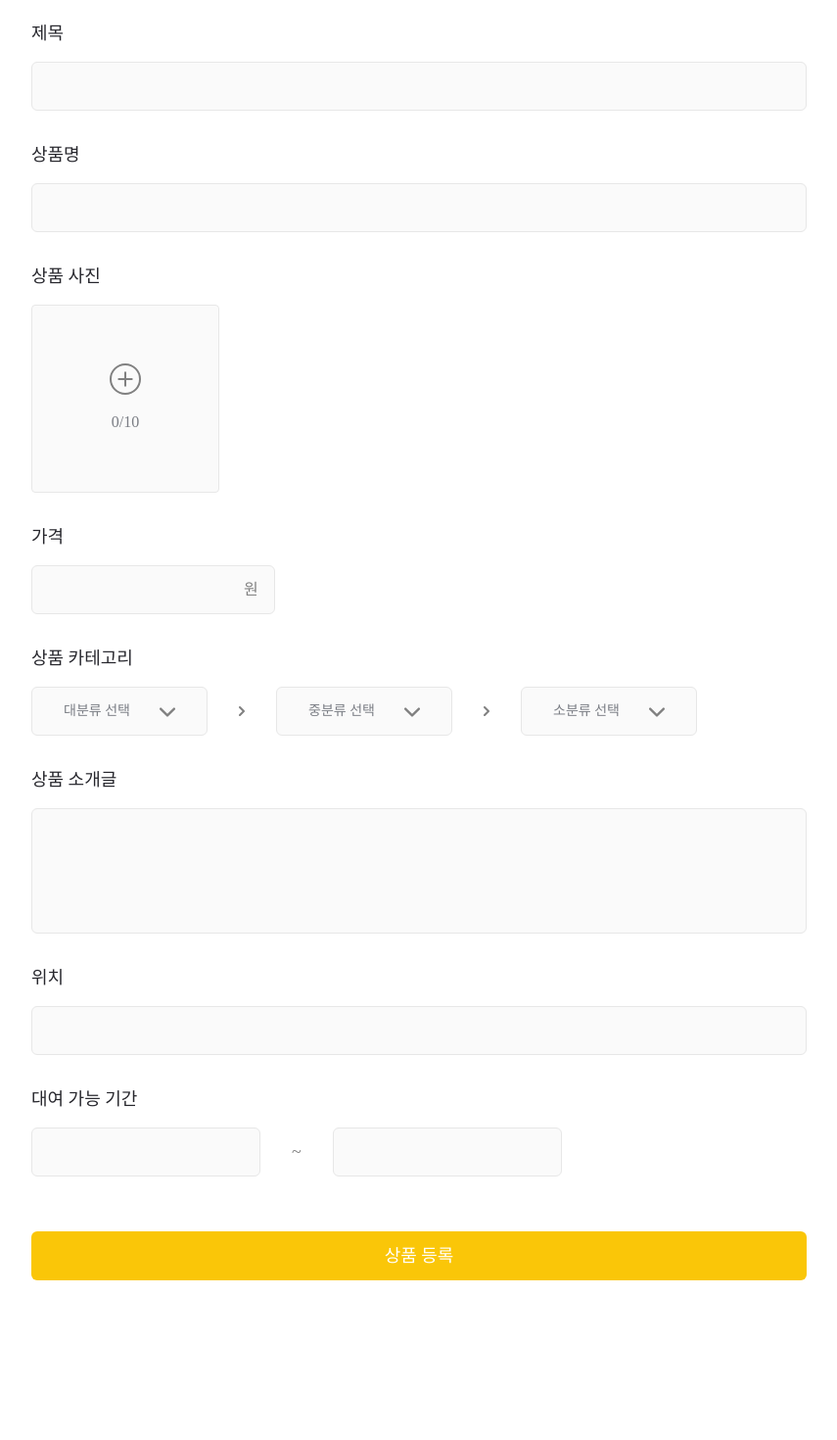
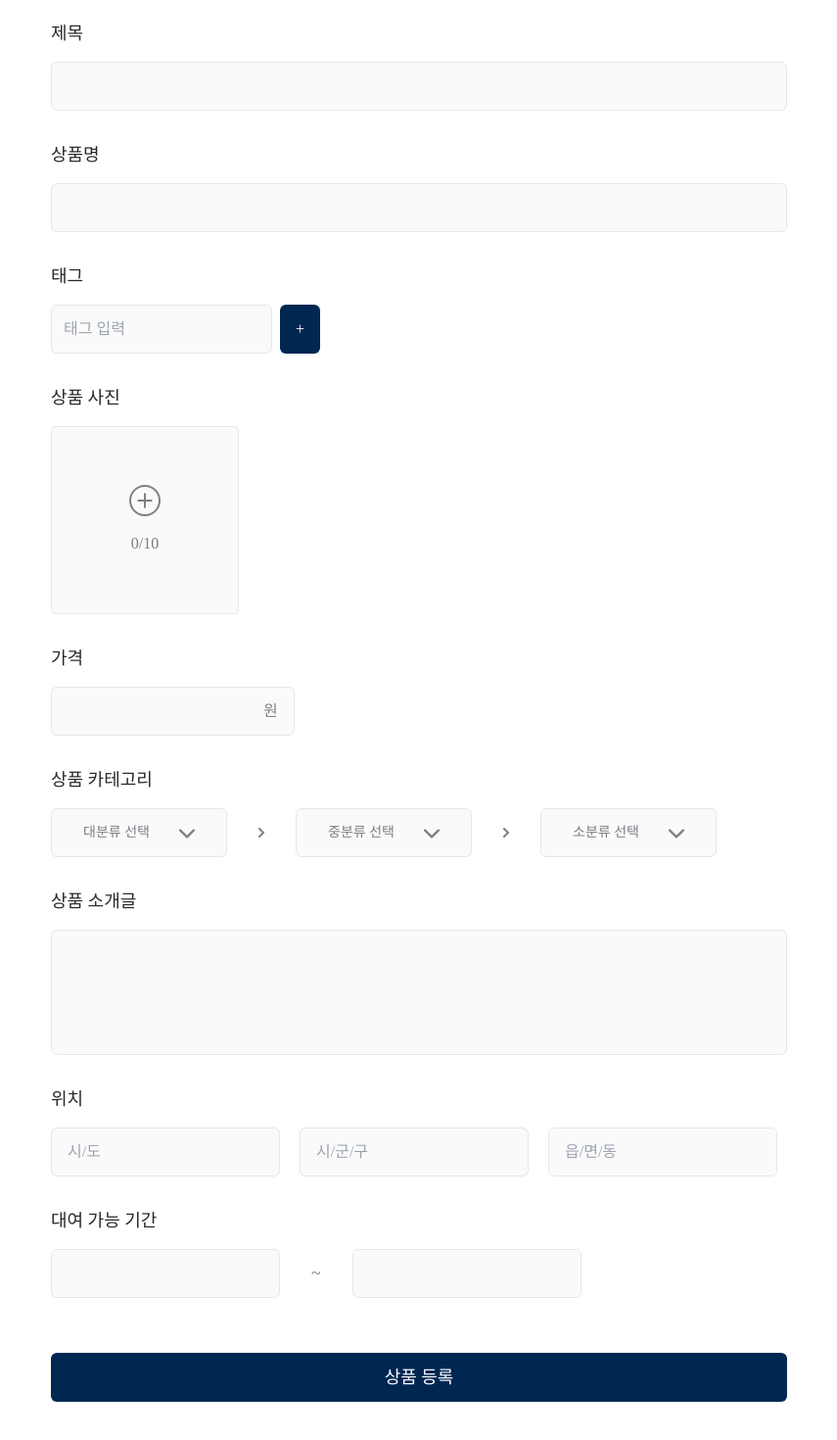
Before and after one commit to kimzini/Yajoba-Frontend, a React (Vite) app: page /product in a window 1280 px wide. Shown: the part 210-1680 px from the top of the page at 98% size, without its empty margins (212-1067 px from the left). Built offline with nearby package versions, Linux system fonts and the light colour scheme; a web font is replaced by a local one.

Commit message:
feat: 해시태그 기능 추가

```diff
--- a/src/pages/product/ProductCreatePage.tsx
+++ b/src/pages/product/ProductCreatePage.tsx
@@ -1,5 +1,11 @@
 import { HeaderWithoutSearch } from '../../components/Header';
-import { DayInput, PriceInput, ProductInput } from './components/input';
+import {
+  DayInput,
+  LocationInput,
+  PriceInput,
+  ProductInput,
+  TagInput,
+} from './components/input';
 import { ProductTextarea } from './components/textarea';
 import { ImageUploader } from './components/ImageUploader';
 import { useState } from 'react';
@@ -8,12 +14,19 @@ import { CategoryDropdowns } from './components/Dropdown';
 export const ProductCreatePage = () => {
   const [title, setTitle] = useState<string>('');
   const [productName, setProductName] = useState<string>('');
+  const [tags, setTags] = useState<string>('');
   const [description, setDescription] = useState<string>('');
   const [price, setPrice] = useState<string>('');
-  const [location, setLocation] = useState<string>('');
+  const [sido, setSido] = useState<string>('');
+  const [sigungu, setSigungu] = useState<string>('');
+  const [bname, setBname] = useState<string>('');
   const [startDate, setStartDate] = useState<Date | null>(null);
   const [endDate, setEndDate] = useState<Date | null>(null);
   const [images, setImages] = useState<string[]>([]);
+
+  const handleTagsChange = (newTags: string) => {
+    setTags(newTags);
+  };
 
   const handleImagesUpload = (newImages: string[]) => {
     setImages(newImages);
@@ -23,9 +36,12 @@ export const ProductCreatePage = () => {
     const formData = {
       title,
       productName,
+      tags,
       description,
       price,
-      location,
+      sido,
+      sigungu,
+      bname,
       startDate: startDate ? startDate.toISOString().split('T')[0] : '',
       endDate: endDate ? endDate.toISOString().split('T')[0] : '',
       images,
@@ -35,10 +51,10 @@ export const ProductCreatePage = () => {
   };
 
   return (
-    <div className="flex min-h-screen w-screen">
+    <div className="min-h-screen flex w-screen">
       {/* 토큰 받았냐 안 받았냐에 따라 헤더 다르게 나옴 */}
       <HeaderWithoutSearch />
-      <div className="flex w-full flex-col px-[220px] py-[60px]">
+      <div className="flex w-full flex-col px-[240px] py-[60px]">
         <div className="flex w-full border-b border-neutral-80 px-[1rem] pb-[2rem] pt-[4rem] text-xxlarge32 font-semibold text-neutral-0">
           상품 등록하기
         </div>
@@ -57,15 +73,14 @@ export const ProductCreatePage = () => {
               setProductName(e.target.value)
             }
           />
+          <TagInput onTagsChange={handleTagsChange} />
           <ImageUploader maxImages={10} onImagesChange={handleImagesUpload} />
-
           <PriceInput
             value={price}
             onChangePrice={(e: React.ChangeEvent<HTMLInputElement>) =>
               setPrice(e.target.value)
             }
           />
-
           <CategoryDropdowns />
           <ProductTextarea
             value={description}
@@ -73,13 +88,22 @@ export const ProductCreatePage = () => {
               setDescription(e.target.value)
             }
           />
+          <LocationInput
+            title="위치"
+            sido={sido}
+            sigungu={sigungu}
+            bname={bname}
+            onChange={(e: React.ChangeEvent<HTMLInputElement>) => {
+              const { name, value } = e.target;
 
-          <ProductInput
-            title="위치"
-            value={location}
-            onChange={(e: React.ChangeEvent<HTMLInputElement>) =>
-              setLocation(e.target.value)
-            }
+              if (name === 'sido') {
+                setSido(value);
+              } else if (name === 'sigungu') {
+                setSigungu(value);
+              } else if (name === 'bname') {
+                setBname(value);
+              }
+            }}
           />
           <DayInput
             startDate={startDate}
@@ -87,10 +111,9 @@ export const ProductCreatePage = () => {
             onStartDateChange={(date: Date | null) => setStartDate(date)}
             onEndDateChange={(date: Date | null) => setEndDate(date)}
           />
-
           <button
             onClick={handleSubmit}
-            className="mx-[1rem] mb-[5rem] mt-6 rounded-xs bg-primary-dark px-4 py-3 text-medium18 text-white"
+            className="mx-[1rem] mb-[5rem] mt-6 rounded-xs bg-secondary-100 px-4 py-3 text-medium18 text-white"
           >
             상품 등록
           </button>
--- a/src/pages/product/ProductEditPage.tsx
+++ b/src/pages/product/ProductEditPage.tsx
@@ -1,5 +1,11 @@
 import { HeaderWithoutSearch } from '../../components/Header';
-import { DayInput, PriceInput, ProductInput } from './components/input';
+import {
+  DayInput,
+  LocationInput,
+  PriceInput,
+  ProductInput,
+  TagInput,
+} from './components/input';
 import { ProductTextarea } from './components/textarea';
 import { ImageUploader } from './components/ImageUploader';
 import { useState } from 'react';
@@ -8,14 +14,21 @@ import { CategoryDropdowns } from './components/Dropdown';
 export const ProductEditPage = () => {
   const [title, setTitle] = useState<string>('');
   const [productName, setProductName] = useState<string>('');
+  const [tags, setTags] = useState<string>('');
   const [description, setDescription] = useState<string>('');
   const [price, setPrice] = useState<string>('');
-  const [location, setLocation] = useState<string>('');
+  const [sido, setSido] = useState<string>('');
+  const [sigungu, setSigungu] = useState<string>('');
+  const [bname, setBname] = useState<string>('');
   const [startDate, setStartDate] = useState<Date | null>(null);
   const [endDate, setEndDate] = useState<Date | null>(null);
   const [images, setImages] = useState<string[]>([]);
 
   // 상품 조회 api
+
+  const handleTagsChange = (newTags: string) => {
+    setTags(newTags);
+  };
 
   const handleImagesUpload = (newImages: string[]) => {
     setImages(newImages);
@@ -25,6 +38,7 @@ export const ProductEditPage = () => {
     const formData = {
       title,
       productName,
+      tags,
       description,
       price,
       location,
@@ -37,9 +51,9 @@ export const ProductEditPage = () => {
   };
 
   return (
-    <div className="flex min-h-screen w-screen">
+    <div className="min-h-screen flex w-screen">
       <HeaderWithoutSearch />
-      <div className="flex w-full flex-col px-[220px] py-[60px]">
+      <div className="flex w-full flex-col px-[240px] py-[60px]">
         <div className="flex w-full border-b border-neutral-80 px-[1rem] pb-[2rem] pt-[4rem] text-xxlarge32 font-semibold text-neutral-0">
           상품 수정하기
         </div>
@@ -51,12 +65,20 @@ export const ProductEditPage = () => {
               setTitle(e.target.value)
             }
           />
-          <ImageUploader maxImages={10} onImagesChange={handleImagesUpload} />
           <ProductInput
             title="상품명"
             value={productName}
             onChange={(e: React.ChangeEvent<HTMLInputElement>) =>
               setProductName(e.target.value)
+            }
+          />
+
+          <TagInput onTagsChange={handleTagsChange} />
+          <ImageUploader maxImages={10} onImagesChange={handleImagesUpload} />
+          <PriceInput
+            value={price}
+            onChangePrice={(e: React.ChangeEvent<HTMLInputElement>) =>
+              setPrice(e.target.value)
             }
           />
           <CategoryDropdowns />
@@ -66,19 +88,22 @@ export const ProductEditPage = () => {
               setDescription(e.target.value)
             }
           />
+          <LocationInput
+            title="위치"
+            sido={sido}
+            sigungu={sigungu}
+            bname={bname}
+            onChange={(e: React.ChangeEvent<HTMLInputElement>) => {
+              const { name, value } = e.target;
 
-          <PriceInput
-            value={price}
-            onChangePrice={(e: React.ChangeEvent<HTMLInputElement>) =>
-              setPrice(e.target.value)
-            }
-          />
-          <ProductInput
-            title="위치"
-            value={location}
-            onChange={(e: React.ChangeEvent<HTMLInputElement>) =>
-              setLocation(e.target.value)
-            }
+              if (name === 'sido') {
+                setSido(value);
+              } else if (name === 'sigungu') {
+                setSigungu(value);
+              } else if (name === 'bname') {
+                setBname(value);
+              }
+            }}
           />
           <DayInput
             startDate={startDate}
@@ -89,7 +114,7 @@ export const ProductEditPage = () => {
 
           <button
             onClick={handleSubmit}
-            className="mx-[1rem] mb-[5rem] mt-6 rounded-xs bg-primary-dark px-4 py-3 text-medium18 text-white"
+            className="mx-[1rem] mb-[5rem] mt-6 rounded-xs bg-secondary-100 px-4 py-3 text-medium18 text-white"
           >
             상품 수정
           </button>
--- a/src/pages/product/components/input.tsx
+++ b/src/pages/product/components/input.tsx
@@ -21,15 +21,125 @@ export const ProductInput = ({ title, value, onChange }: InputProps) => {
   );
 };
 
+interface TagInputProps {
+  onTagsChange: (tags: string) => void;
+}
+
+export const TagInput = ({ onTagsChange }: TagInputProps) => {
+  const [inputValue, setInputValue] = useState('');
+  const [tags, setTags] = useState<string[]>([]);
+
+  const handleInputChange = (e: ChangeEvent<HTMLInputElement>) => {
+    setInputValue(e.target.value);
+  };
+
+  const handleAddTag = () => {
+    const trimmedValue = inputValue.trim();
+    if (trimmedValue && !tags.includes(`#${trimmedValue}`) && tags.length < 6) {
+      const newTag = `#${trimmedValue}`;
+      const updatedTags = [...tags, newTag];
+      setTags(updatedTags);
+      onTagsChange(updatedTags.join(','));
+      setInputValue('');
+    }
+  };
+
+  const handleRemoveTag = (tagToRemove: string) => {
+    const updatedTags = tags.filter((tag) => tag !== tagToRemove);
+    setTags(updatedTags);
+    onTagsChange(updatedTags.join(','));
+  };
+
+  return (
+    <div className="flex flex-col gap-4 px-[1rem]">
+      <span className="text-medium18 text-neutral-0">태그</span>
+      <div className="flex flex-wrap gap-2">
+        {tags.map((tag, index) => (
+          <div
+            key={index}
+            className="flex items-center rounded-md bg-neutral-100 px-2 py-1 text-neutral-0"
+          >
+            <span>{tag}</span>
+            <button
+              onClick={() => handleRemoveTag(tag)}
+              className="ml-2 text-secondary-40"
+            >
+              ×
+            </button>
+          </div>
+        ))}
+        {tags.length < 6 && (
+          <div className="flex items-center">
+            <input
+              className="font-regular rounded-xs border border-neutral-80 bg-neutral-100 px-[0.75rem] py-[0.75rem] text-small16 text-neutral-0 focus:outline-none"
+              value={inputValue}
+              onChange={handleInputChange}
+              placeholder="태그 입력"
+            />
+            <button
+              onClick={handleAddTag}
+              className="ml-2 h-full rounded-md bg-secondary-100 px-4 text-white"
+            >
+              +
+            </button>
+          </div>
+        )}
+      </div>
+    </div>
+  );
+};
+
+interface LocationInputProps {
+  title: string;
+  sido: string;
+  sigungu: string;
+  bname: string;
+  onChange: (e: ChangeEvent<HTMLInputElement>) => void;
+}
+
+export const LocationInput = ({
+  title,
+  sido,
+  sigungu,
+  bname,
+  onChange,
+}: LocationInputProps) => {
+  return (
+    <div className="flex flex-col gap-4 px-[1rem]">
+      <span className="text-medium18 text-neutral-0">{title}</span>
+      <div className="flex space-x-5">
+        <input
+          name="sido"
+          className="font-regular rounded-xs border border-neutral-80 bg-neutral-100 px-[1rem] py-[0.75rem] text-small16 text-neutral-0 focus:outline-none"
+          value={sido}
+          onChange={onChange}
+          placeholder="시/도"
+        />
+        <input
+          name="sigungu"
+          className="font-regular rounded-xs border border-neutral-80 bg-neutral-100 px-[1rem] py-[0.75rem] text-small16 text-neutral-0 focus:outline-none"
+          value={sigungu}
+          onChange={onChange}
+          placeholder="시/군/구"
+        />
+        <input
+          name="bname"
+          className="font-regular rounded-xs border border-neutral-80 bg-neutral-100 px-[1rem] py-[0.75rem] text-small16 text-neutral-0 focus:outline-none"
+          value={bname}
+          onChange={onChange}
+          placeholder="읍/면/동"
+        />
+      </div>
+    </div>
+  );
+};
+
 interface PriceInputProps {
   value: string;
   onChangePrice: (e: ChangeEvent<HTMLInputElement>) => void;
 }
 
-export const PriceInput = ({
-  value,
-  onChangePrice,
-}: PriceInputProps) => {
+export const PriceInput = ({ value, onChangePrice }: PriceInputProps) => {
   const [isFocused, setIsFocused] = useState(false);
 
   return (
```
